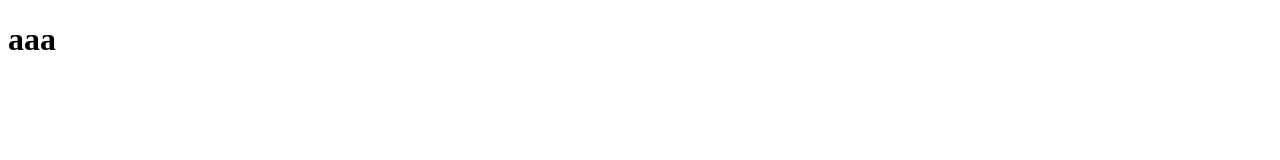
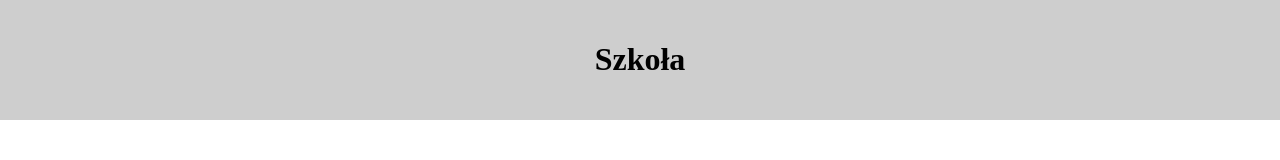
Before and after one commit to Rafii2198/Szkola, a plain HTML site: page index.html in a window 1280 px wide. Drawn offline with Linux system fonts and the light colour scheme.

Commit message:
more testing

```diff
--- a/index.html
+++ b/index.html
@@ -3,8 +3,17 @@
     <head>
         <meta charset="utf-16">
         <title>Szkoła</title>
+        <link rel="stylesheet" href="styles.css">
     </head>
     <body>
-      <h1>aaa</h1>
+      <div class="header">
+          <h1>Szkoła</h1>
+      </div>
+
+      <div>
+          <div>
+
+          </div>
+      </div>
     </body>
 </html>
--- /dev/null
+++ b/styles.css
@@ -0,0 +1,13 @@
+* {
+    box-sizing: border-box;
+}
+
+body {
+    margin: 0;
+}
+
+.header {
+    padding: 20px;
+    text-align: center;
+    background-color: #cecece;
+}
```
